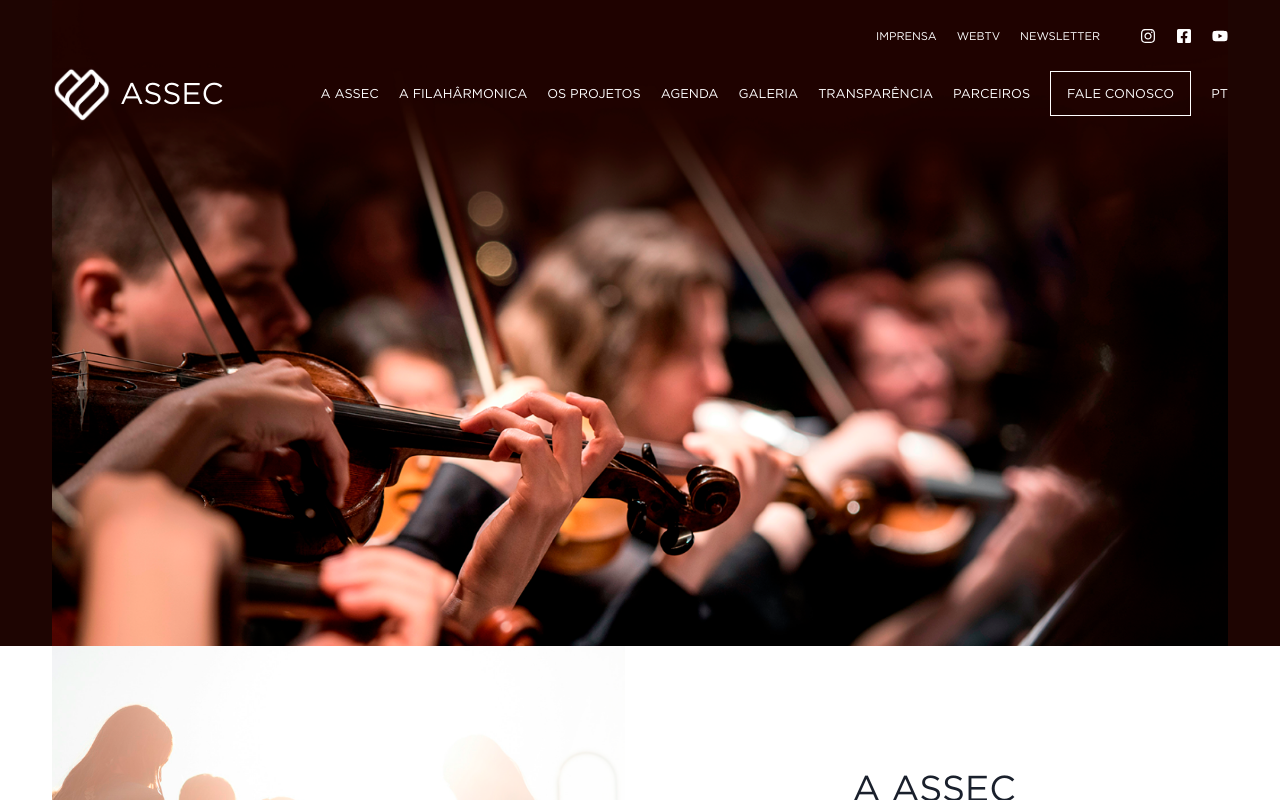
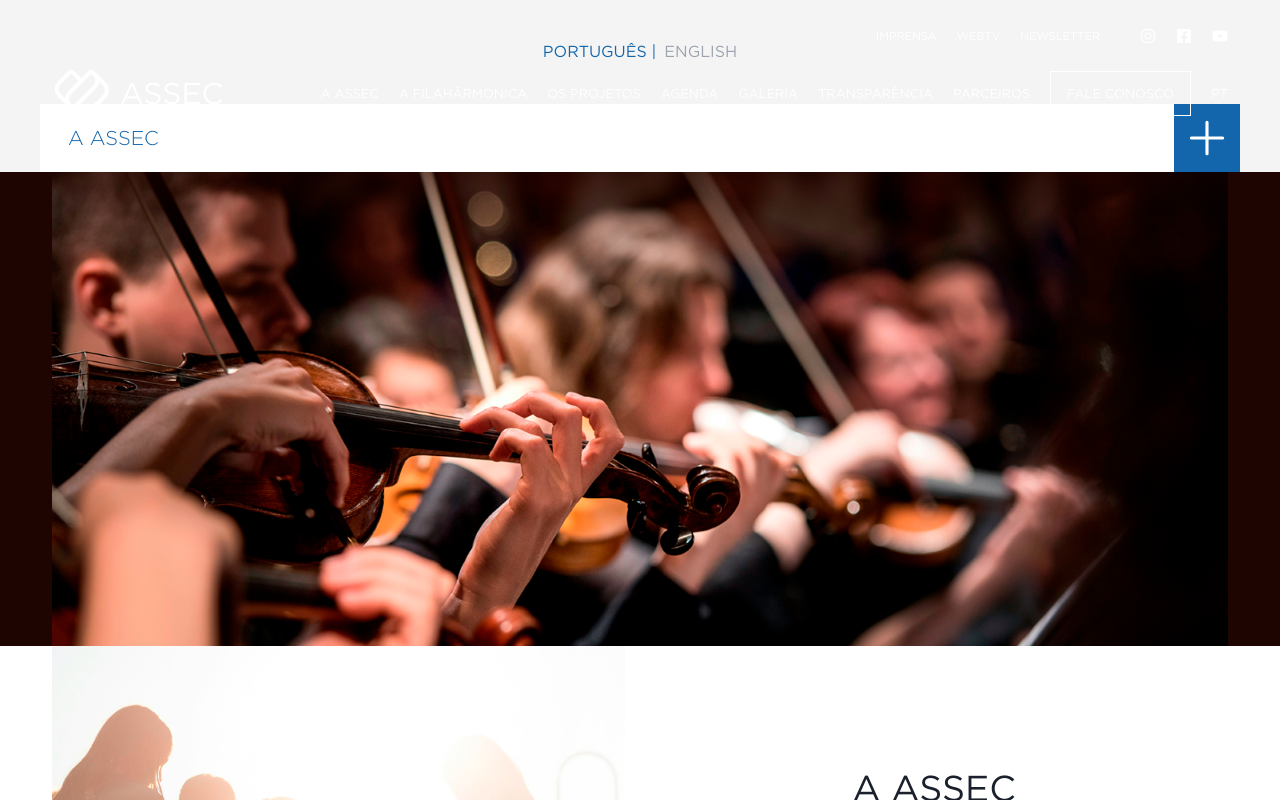
Before and after one commit to devMoisa/Assec-Sorocaba, a Next.js app: page / in a window 1280 px wide. Shown: the top 800 px of the page. Built offline with nearby package versions, Linux system fonts and the light colour scheme.

Commit message:
feat: navbar

```diff
--- a/src/components/Navbar.tsx
+++ b/src/components/Navbar.tsx
@@ -1,46 +1,73 @@
-import { Icon } from "@chakra-ui/react";
 import Image from "next/image";
-import React from "react";
+import React, { useState } from "react";
 import { FaFacebookSquare, FaInstagram, FaYoutube } from "react-icons/fa";
 import { IoMenuSharp } from "react-icons/io5";
+import { HiMinus, HiPlus } from "react-icons/hi2";
+export const Navbar = () => {
+  const [open, setOpen] = useState(false);
 
-export const Navbar = () => {
+  const [assecOpen, setAssecOpen] = useState(false);
+
   return (
     <>
       {/* Mobile */}
-      <nav
-        className="w-full h-24 bg-white flex items-center align-middle flex-row
-    lg:hidden
-      "
-      >
+      <>
+        <nav className="w-full h-24 bg-white flex items-center align-middle flex-row lg:hidden relative">
           <div className="w-full flex justify-center items-center gap-5">
             <Image
-            alt="asdasds"
+              alt="Assec Sorocaba"
               src={"/logo_colored.png"}
               height={60}
               width={60}
+              className="ml-14"
             />
-          <h1
-            className="
-                      #default
-                      text-3xl
-                      font-normal
-                      font-[var(--font-gotham), sans-serif]
-          "
-          >
+            <h1 className="text-3xl font-normal font-[var(--font-gotham), sans-serif]">
               ASSEC
             </h1>
           </div>
-        <button
-          className="bg-[#1366AC] h-full pl-5 pr-5
-        cursor-pointer
-        hover:opacity-90
-        hover:transition
-        "
-        >
+          <button className="bg-[#1366AC] h-full pl-5 pr-5 cursor-pointer hover:opacity-90 hover:transition">
             <IoMenuSharp className="text-white text-5xl" />
           </button>
         </nav>
+        <div
+          id="navbarMobileOpen"
+          className="absolute top-25 right-0 w-full bg-[#F4F4F4] z-10"
+        >
+          <div className="pl-10 pr-10 pt-10">
+            <div className="flex justify-center">
+              <span className="text-[#1366AC]">PORTUGUÊS |</span>{" "}
+              <span className="text-gray-400 ml-2">ENGLISH</span>
+            </div>
+
+            <div
+              onClick={() => setAssecOpen(!assecOpen)}
+              className={`
+                ${assecOpen ? "bg-[#1366AC] " : "bg-[#ffff]"}
+                ${assecOpen ? "text-white" : "text-[#1366AC]"}
+                mt-10 w-full p-5 pl-7   flex flex-row justify-between items-center cursor-pointer hover:opacity-90 transition relative`}
+            >
+              <span className="font-light text-xl">A ASSEC</span>
+              <div
+                className={`absolute right-0 ${
+                  !assecOpen && "bg-[#1366AC]"
+                } h-full flex items-center p-2`}
+              >
+                {assecOpen && <HiMinus size={50} />}
+                {!assecOpen && <HiPlus size={50} color="#FFFF" />}
+              </div>
+            </div>
+
+            {assecOpen && (
+              <div className="w-full bg-[#e2e2e2] p-5 pl-7 pr-7 mb-5">
+                <a href="#">TIMELINE</a>
+                <hr className="mt-2 mb-2 text-3xl h-[1px] bg-[#cacaca]" />
+                <a href="#">MANIFESTO</a>
+              </div>
+            )}
+          </div>
+        </div>
+      </>
+
       {/* Desktop */}
       <nav className="absolute z-10 font-[var(--font-gotham), sans-serif] hidden lg:flex  w-full text-white pt-7 pb-10 uppercase">
         <div className="container flex flex-col">
```
Lines whose indentation alone changed are shown as unchanged.
